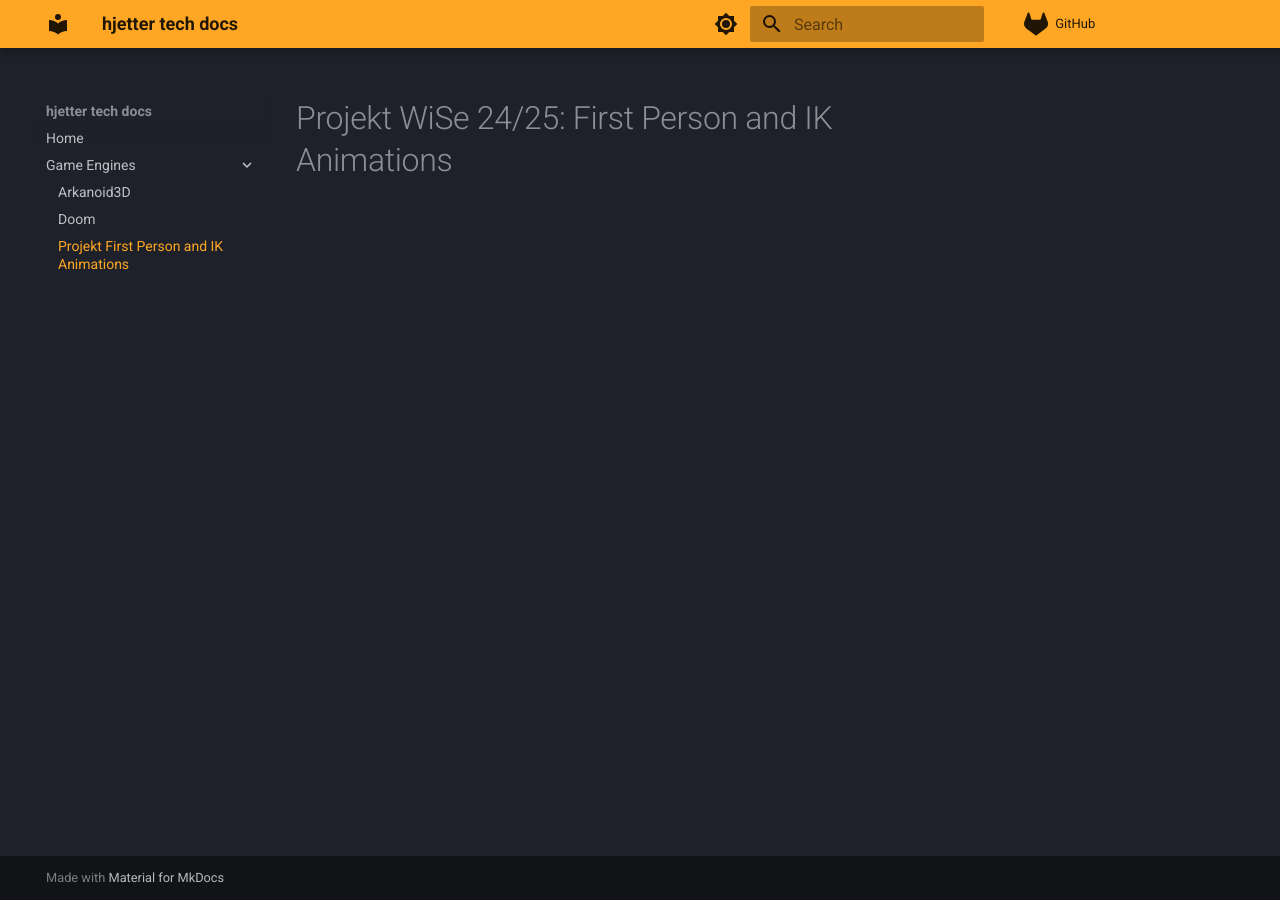
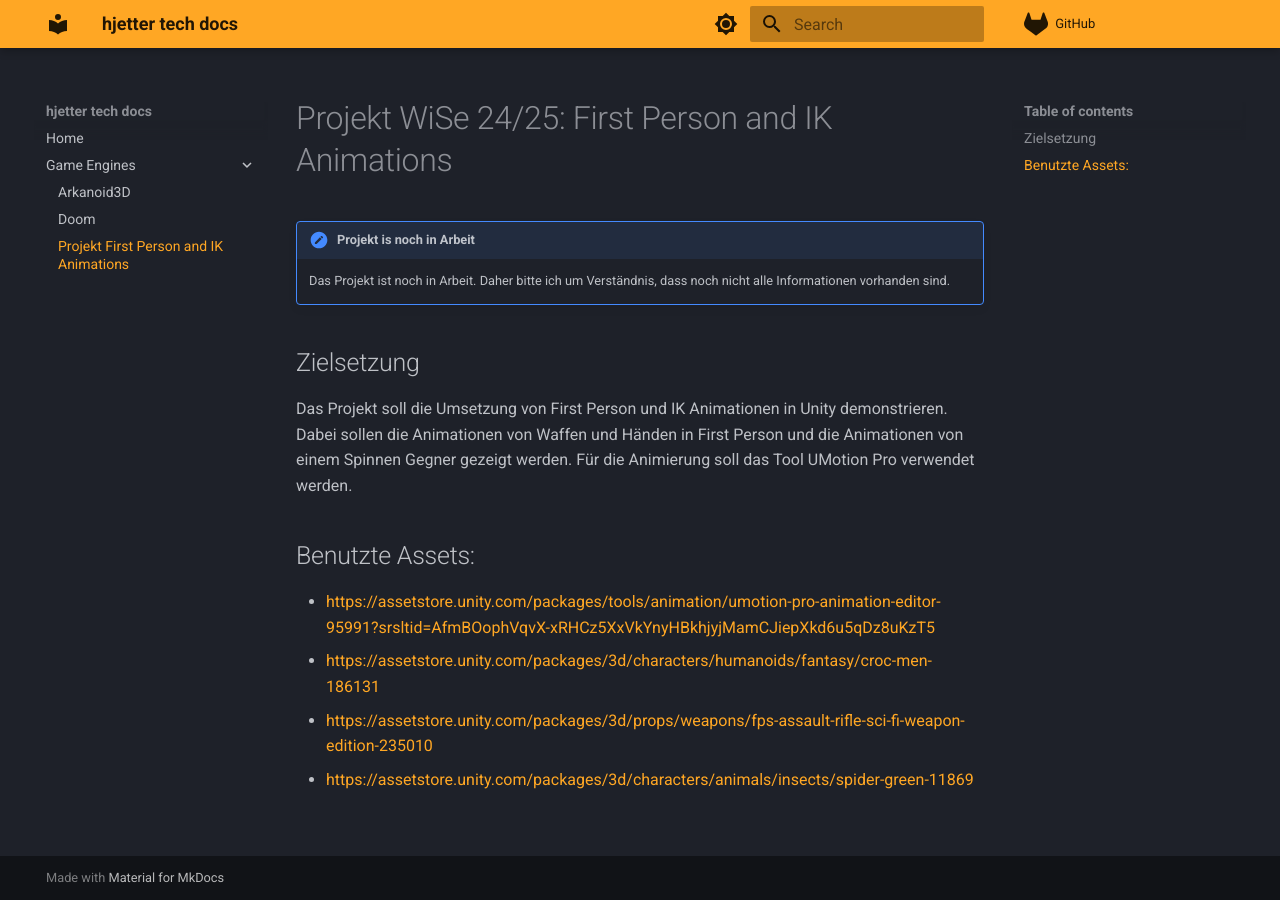
Before and after one commit to gittesserakt/hjetter-tech-docs, an MkDocs documentation site: the page built from docs/game_engines/projekt_pov_ik.md, in a window 1280 px wide. Built offline with MkDocs 1.6.1 and Material for MkDocs 9.7.7, drawn with Linux system fonts in a browser that asks for light colours; comment, search, counter and statistics services are not loaded.

Commit message:
Update game engine documentation

```diff
--- a/docs/game_engines/projekt_pov_ik.md
+++ b/docs/game_engines/projekt_pov_ik.md
@@ -1 +1,14 @@
 # Projekt WiSe 24/25: First Person and IK Animations
+
+!!! note "Projekt is noch in Arbeit"
+
+    Das Projekt ist noch in Arbeit. Daher bitte ich um Verständnis, dass noch nicht alle Informationen vorhanden sind.
+
+## Zielsetzung
+Das Projekt soll die Umsetzung von First Person und IK Animationen in Unity demonstrieren. Dabei sollen die Animationen von Waffen und Händen in First Person und die Animationen von einem Spinnen Gegner gezeigt werden. Für die Animierung soll das Tool UMotion Pro verwendet werden.
+
+## Benutzte Assets:
+- <https://assetstore.unity.com/packages/tools/animation/umotion-pro-animation-editor-95991?srsltid=AfmBOophVqvX-xRHCz5XxVkYnyHBkhjyjMamCJiepXkd6u5qDz8uKzT5>
+- <https://assetstore.unity.com/packages/3d/characters/humanoids/fantasy/croc-men-186131>
+- <https://assetstore.unity.com/packages/3d/props/weapons/fps-assault-rifle-sci-fi-weapon-edition-235010>
+- <https://assetstore.unity.com/packages/3d/characters/animals/insects/spider-green-11869>
```
Also changed, not shown: docs/game_engines/arkanoid3d.md (+24 -0 lines), docs/game_engines/doom.md (+36 -0 lines).
